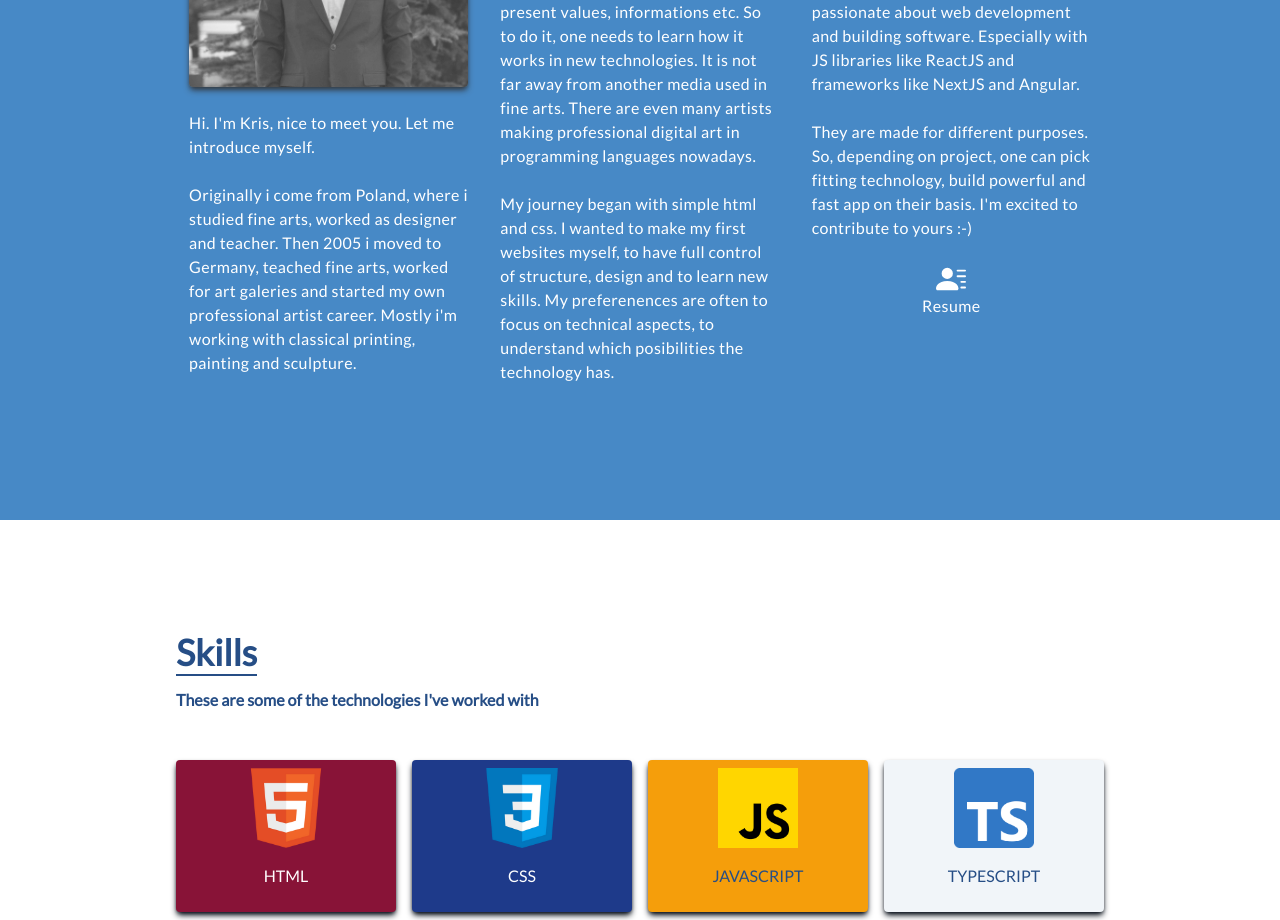
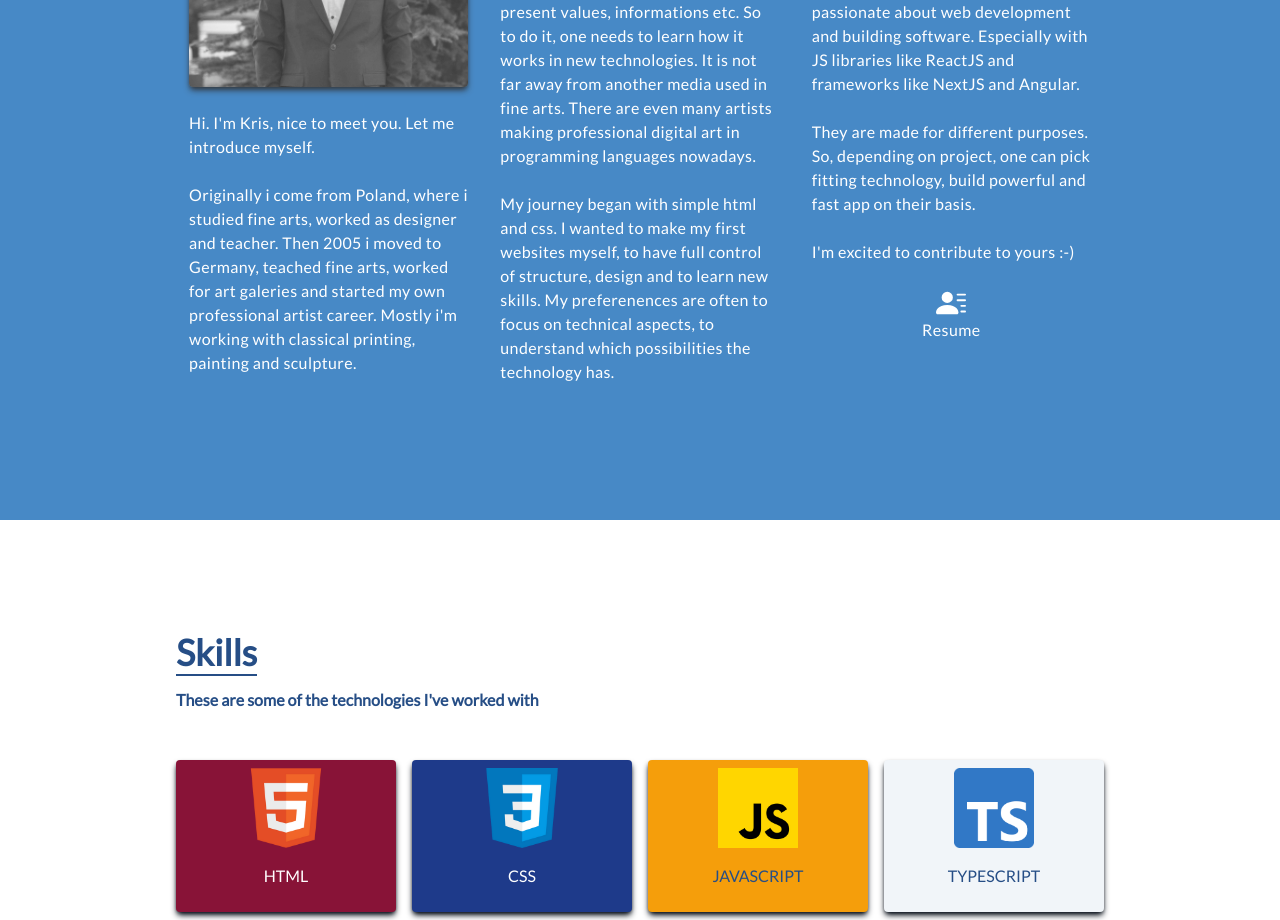
Before and after one commit to krisbaranski/portfolio, a React (Create React App) app: page / in a window 1280 px wide. Shown: the part 1240-2160 px from the top of the page. Built offline with nearby package versions, Linux system fonts and the light colour scheme.

Commit message:
style: correct text, padding

```diff
--- a/src/components/Aboutme.js
+++ b/src/components/Aboutme.js
@@ -49,8 +49,8 @@ export const Aboutme = () => {
               My journey began with simple html and css. I wanted to make my
               first websites myself, to have full control of structure, design
               and to learn new skills. My preferenences are often to focus on
-              technical aspects, to understand which posibilities the technology
-              has.
+              technical aspects, to understand which possibilities the
+              technology has.
             </p>
             <br />
           </div>
@@ -68,8 +68,9 @@ export const Aboutme = () => {
             <p>
               They are made for different purposes. So, depending on project,
               one can pick fitting technology, build powerful and fast app on
-              their basis. I'm excited to contribute to yours :-)
+              their basis.
             </p>
+            <br /> <p>I'm excited to contribute to yours :-)</p>
             <br />
             <a
               className="w-auto flex flex-col justify-between items-center text-white hover:scale-105 hover:text-[#FB923C]"
```
